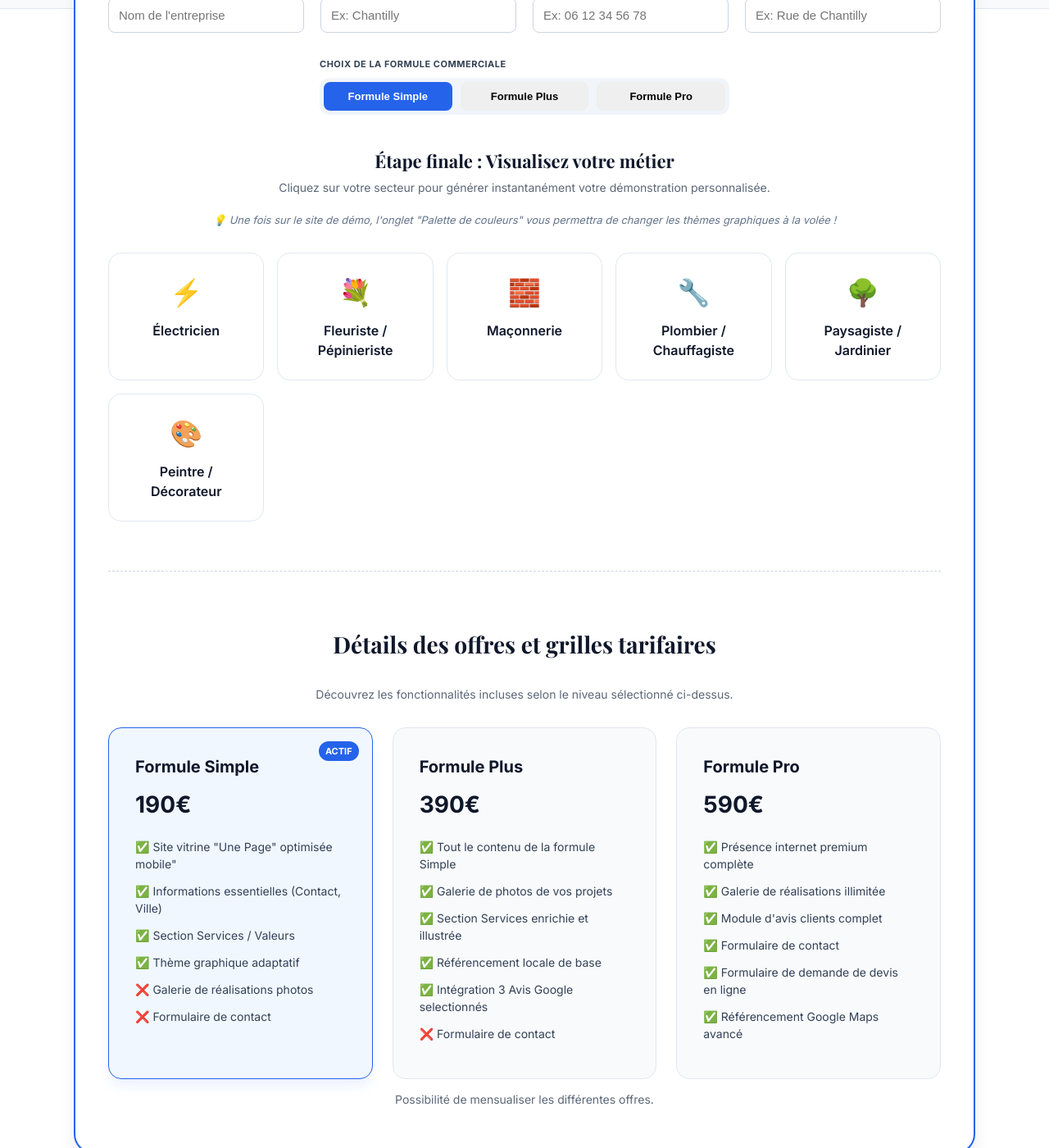
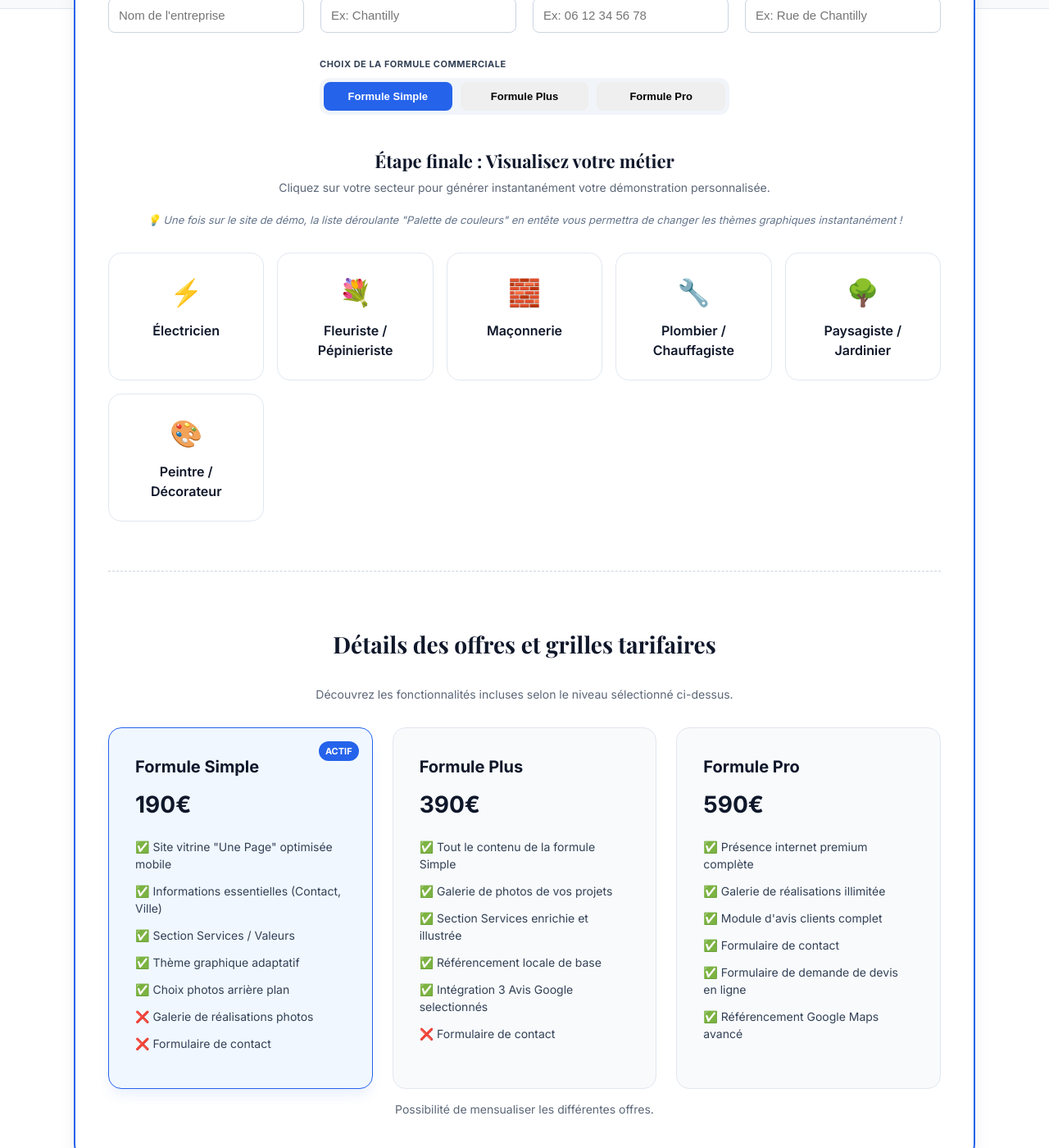
Before and after one commit to luciecreations60/site-demo, a Jekyll site: the page built from index.html, in a window 1280 px wide and 1400 px high, scrolled down 226 px. Shown: the whole window at 82% size. Built offline with Jekyll 4.4.1, drawn with Linux system fonts in a browser that asks for light colours.

Commit message:
Update presentation.html

```diff
--- a/_layouts/presentation.html
+++ b/_layouts/presentation.html
@@ -94,7 +94,7 @@
       <div class="text-center">
         <h3 style="margin-bottom: 5px; font-size: 22px;">Étape finale : Visualisez votre métier</h3>
         <p style="font-size: 14px; opacity: 0.8; margin: 0;">Cliquez sur votre secteur pour générer instantanément votre démonstration personnalisée.</p>
-        <span class="hint">💡 Une fois sur le site de démo, l'onglet "Palette de couleurs" vous permettra de changer les thèmes graphiques à la volée !</span>
+        <span class="hint">💡 Une fois sur le site de démo, la liste déroulante "Palette de couleurs" en entête vous permettra de changer les thèmes graphiques instantanément !</span>
 
         <div class="grid-metiers">
           {% for m in site.data.demos.metiers %}
@@ -117,10 +117,11 @@
           <h4>Formule Simple</h4>
           <div class="prix">190€</div>
           <ul>
-            <li>✅ Site vitrine "Une Page" optimisée mobile"</li>
+            <li>✅ Site vitrine "Une Page" optimisée mobile</li>
             <li>✅ Informations essentielles (Contact, Ville)</li>
             <li>✅ Section Services / Valeurs</li>
             <li>✅ Thème graphique adaptatif</li>
+            <li>✅ Choix photos arrière plan</li>
             <li>❌ Galerie de réalisations photos</li>
             <li>❌ Formulaire de contact</li>
           </ul>
```
